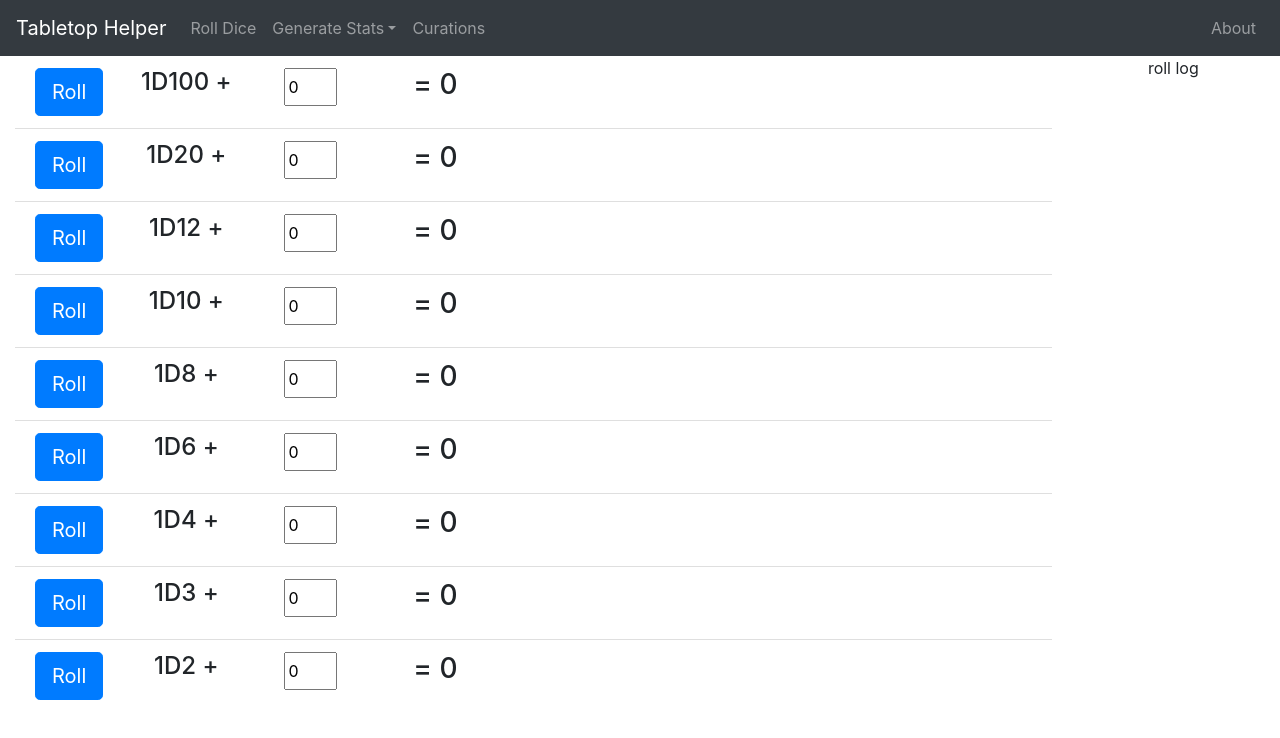
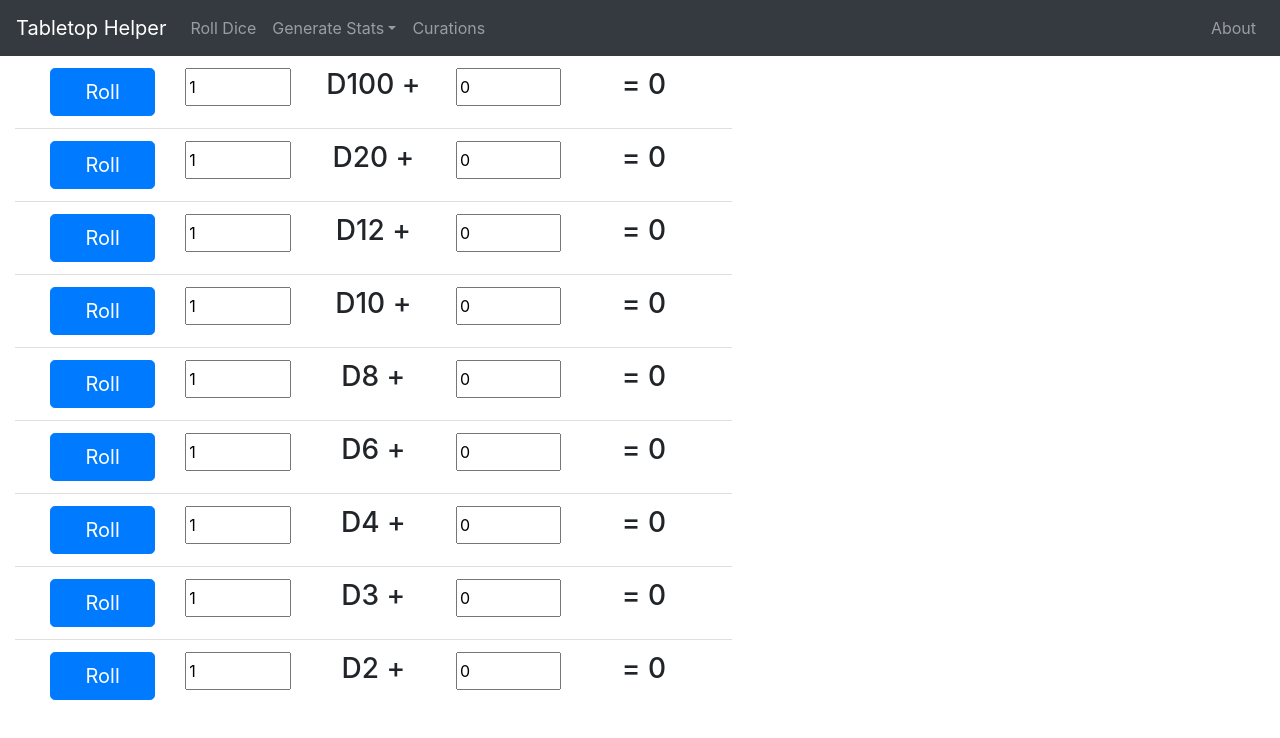
Before and after one commit to arhamHumayun/Tabletop-Helper, a React (Create React App) app in the folder client/: page /dice in a window 1280 px wide. Shown: the top 738 px of the page. Built offline with nearby package versions, Linux system fonts and the light colour scheme.

Commit message:
added multiples of dice to dice roller

```diff
--- a/client/package.json
+++ b/client/package.json
@@ -9,7 +9,8 @@
     "react-dom": "^16.8.6",
     "react-router": "^5.0.1",
     "react-router-dom": "^5.0.1",
-    "react-scripts": "3.0.1"
+    "react-scripts": "3.0.1",
+    "reactstrap": "^8.0.1"
   },
   "scripts": {
     "start": "react-scripts start",
--- a/client/src/components/About.js
+++ b/client/src/components/About.js
@@ -10,8 +10,8 @@ export default class About extends Component {
                 <p>The hope for this project is to help people who are playing TTRPGs who may not have the dice required to play the game.</p>
                 <p>This will also be the place where websites will be curated, to serve as a hub for anything a player or game master would need.</p>
                 <p>This project was made entirey in <a href="https://reactjs.org">React </a>
-                and heavily utilizes <a href="https://react-bootstrap.github.io/">React Bootstrap</a></p>
-                <p>To contant me, please email me at: arham099@outlook.com</p>
+                and heavily utilizes <a href="https://react-bootstrap.github.io/">React Bootstrap</a>.</p>
+                <p>To contant me, please email me at: arham099@outlook.com.</p>
             </div>
         )
     }
--- a/client/src/components/AppHeader.js
+++ b/client/src/components/AppHeader.js
@@ -6,8 +6,10 @@ import React, { Component } from 'react';
 export default class AppHeader extends Component {
     render() {
         return (
-        <Navbar bg="dark" variant="dark">
+        <Navbar bg="dark" variant="dark" expand="md">
             <Navbar.Brand href="/">Tabletop Helper</Navbar.Brand>
+            <Navbar.Toggle aria-controls="basic-navbar-nav" />
+            <Navbar.Collapse id="basic-navbar-nav">
             <Nav className="mr-auto">
               <Nav.Link href="/dice">Roll Dice</Nav.Link>
               <NavDropdown title="Generate Stats" id="basic-nav-dropdown">
@@ -22,6 +24,7 @@ export default class AppHeader extends Component {
             <Nav>
               <Nav.Link href="/about" inline>About</Nav.Link>
             </Nav>
+            </Navbar.Collapse>
         </Navbar>
         )
     }
--- a/client/src/components/Dice/Dice.js
+++ b/client/src/components/Dice/Dice.js
@@ -10,48 +10,65 @@ export default class Dice extends Component {
         this.state = {
             result: 0,
             finalResult: 0,
+            multiple: "1",
             inputValue: "0"
         }
 
         this.roll = this.roll.bind(this);
-        this.handleUpdate = this.handleUpdate.bind(this);
+        this.changeMod = this.changeMod.bind(this);
+        this.changeMultiple = this.changeMultiple.bind(this);
         this.reset = this.reset.bind(this);
     }
 
     roll() {
+        let total = 0;
+
+        for(let i = 0; i < this.state.multiple; i++) {
+            total += Math.floor(Math.random() * this.props.diceSize) + 1
+        }
+
         this.setState(state => ({
-            result: Math.floor(Math.random() * this.props.diceSize) + 1
+            result: total
         }))
         this.setState(state => ({
             finalResult: parseInt(this.state.inputValue, 10) + this.state.result
         }))
     }
 
-    handleUpdate(e) {
+    changeMod(e) {
         if (e.target.validity.valid) {
-          this.setState({ inputValue: e.target.value });
+            this.setState({ inputValue: e.target.value });
         }
-      }
+    }
+
+    changeMultiple(e)  {
+        if (e.target.validity.valid) {
+            this.setState({ multiple: e.target.value });
+        }
+    }
 
     reset() {
         this.setState({ inputValue: "0" });
-      }
+    }
 
     render() {
         return (
             <React.Fragment>
                 <Container>
                     <Row style={{}} >
-                        <Col md={{span: 1.5}}>
+                        <Col>
                             <Button variant="primary" onClick={this.roll} size="lg" className="btn btn-primary btn-lg btn-block" block>Roll</Button>
-                        </Col >
-                        <Col md={{span: 2}}>
-                            <h4 style={{width: "100%"}} >1D{this.props.diceSize} + </h4>
                         </Col>
-                        <Col md={{span: 1}}>
-                            <input type="number" value={this.state.inputValue} onChange={this.handleUpdate} step="any" style={{width: "100%", height: '80%'}}/>
+                        <Col>
+                            <input type="number" value={this.state.multiple} onChange={this.changeMultiple} step="any" style={{width: "100%", height: '80%'}}/>
                         </Col>
-                        <Col md={{span: 2}}>
+                        <Col>
+                            <h3 style={{width: "100%"}} >D{this.props.diceSize} + </h3>
+                        </Col>
+                        <Col>
+                            <input type="number" value={this.state.inputValue} onChange={this.changeMod} step="any" style={{width: "100%", height: '80%'}}/>
+                        </Col>
+                        <Col>
                             <h3>= {this.state.finalResult}</h3>
                         </Col>
                     </Row>
--- a/client/src/components/Dice/DicePage.js
+++ b/client/src/components/Dice/DicePage.js
@@ -8,7 +8,7 @@ import Col from 'react-bootstrap/Col'
 export default class DicePage extends Component {
     render() {
         return (
-            <div>
+            <div style={{ width: '70%'}}>
             <Container fluid={true}>
               <Row>
                 <Col md={10} >
@@ -42,9 +42,6 @@ export default class DicePage extends Component {
                     </ListGroup.Item>
                   </ListGroup>
                 </Col>
-                <Col>
-                  roll log
-                </Col>
               </Row>
             </Container>
             </div>
```
Also changed, not shown: 1 other file (tests, documents, lock files or other folders).
